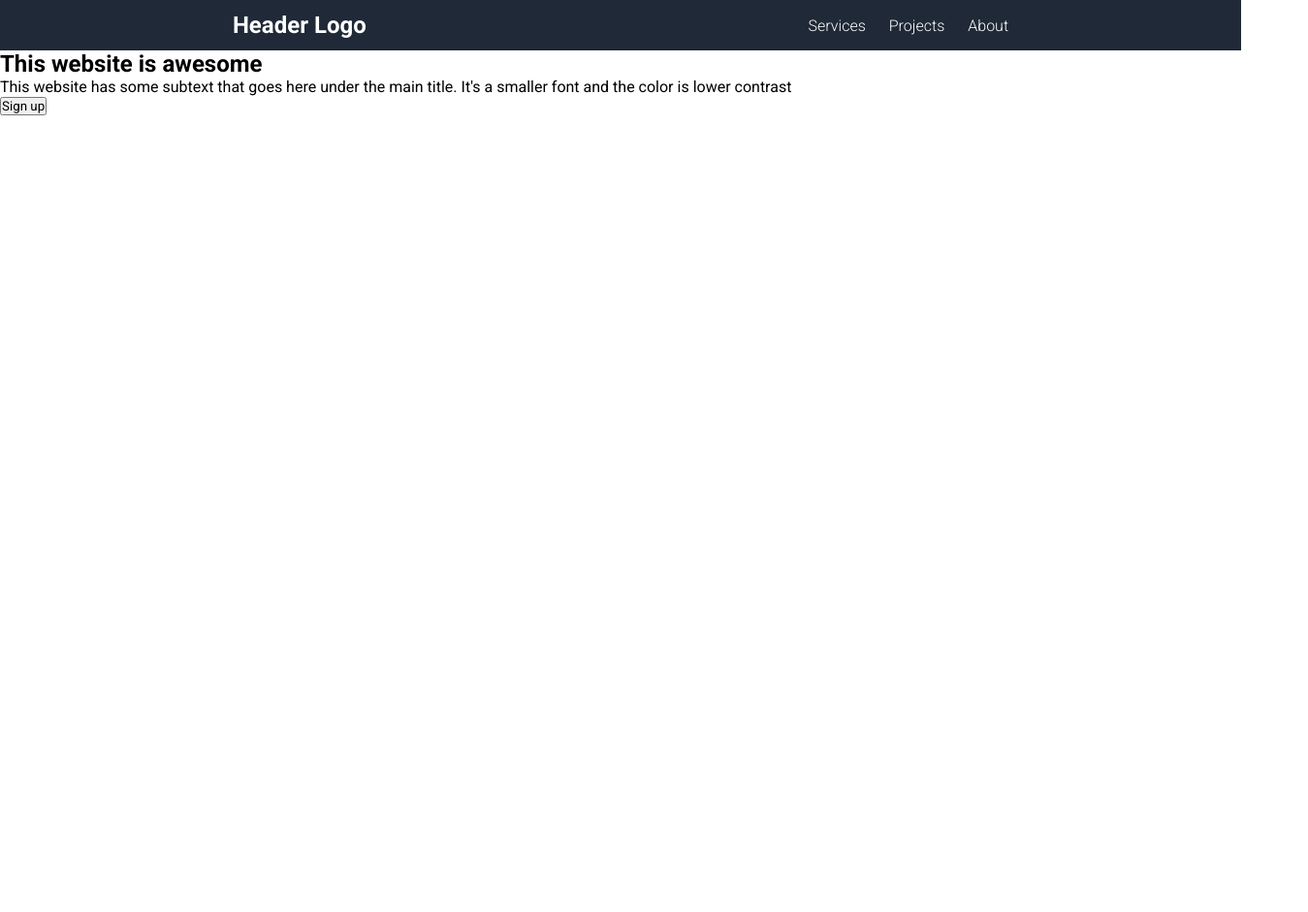
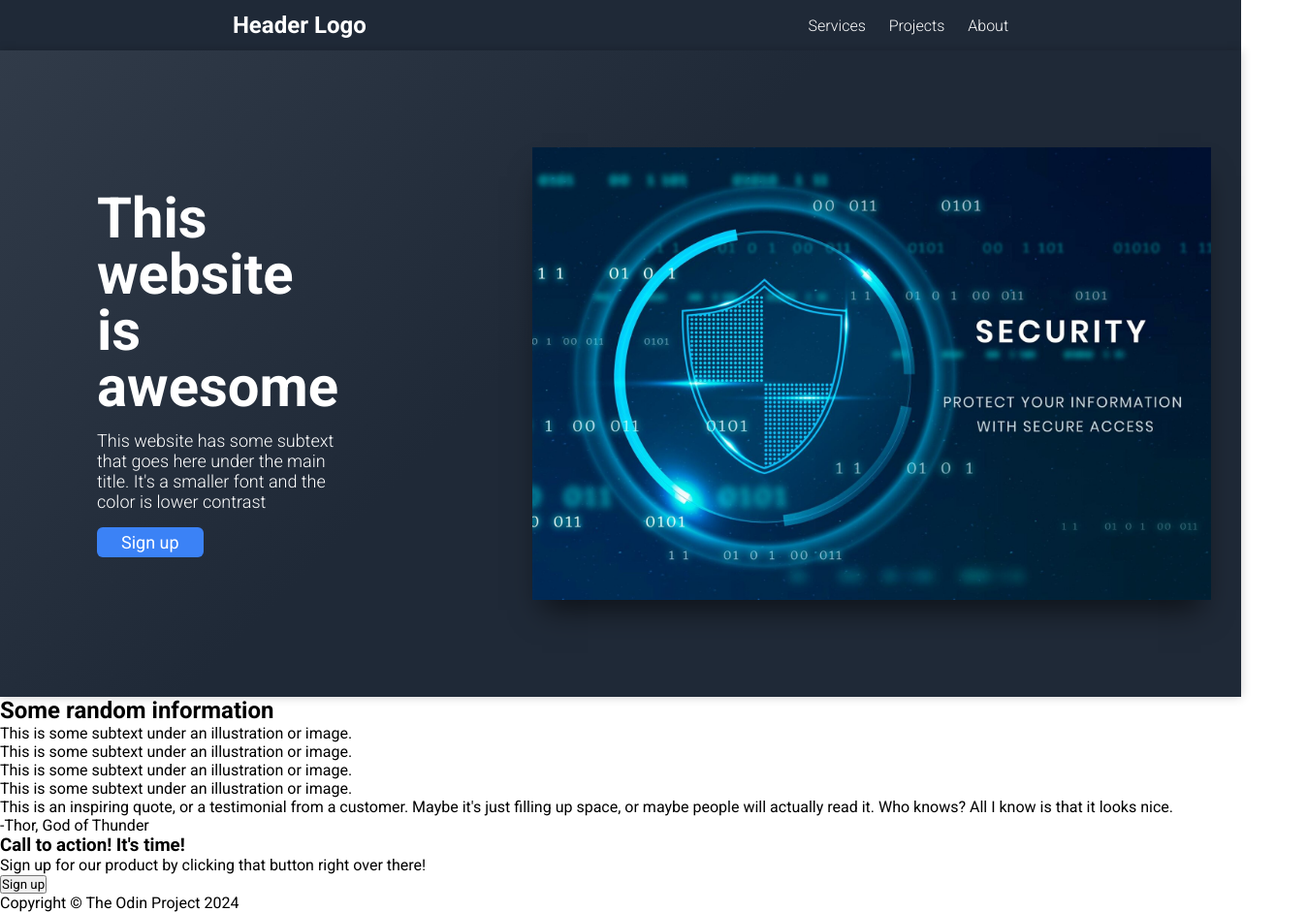
Before and after one commit to EduardErich/Landing-page-Odin-Project, a plain HTML site: page index.html in a window 1280 px wide. Shown: the whole page at 97% size, 1349 px wide, since content can reach past the window. Before the commit the page ends 800 px from the top, so only its background shows below. Drawn offline with Linux system fonts and the light colour scheme.

Commit message:
Add all remaining HTML pages and CSS to header.

```diff
--- a/index.html
+++ b/index.html
@@ -32,15 +32,54 @@
     <header class="header">
         <div class="container">
             <div class="title">
-                <h2>This website is awesome</h2>
+                <h1>This website is awesome</h1>
                 <p>This website has some subtext that goes here under the main title. It's a smaller font and the color is lower contrast</p>
                 <button class="button">Sign up</button>
             </div>
-            <div class="img"></div>
+            <div class="img"><img src="img/img-01.png" alt="" title="Web security"></div>
         </div>
     </header>
 
+    <section class="boxes">
+        <div class="container">
+            <div class="title"><h2>Some random information</h2></div>
+            <div class="box">
+                <div class="img"></div>
+                <p>This is some subtext under an illustration or image.</p>
+            </div>
+            <div class="box">
+                <div class="img"></div>
+                <p>This is some subtext under an illustration or image.</p>
+            </div>
+            <div class="box">
+                <div class="img"></div>
+                <p>This is some subtext under an illustration or image.</p>
+            </div>
+            <div class="box">
+                <div class="img"></div>
+                <p>This is some subtext under an illustration or image.</p>
+            </div>
+        </div>
+    </section>
 
+    <section class="quote">
+        <p>This is an inspiring quote, or a testimonial from a customer. Maybe it's just filling up space, or maybe people will actually read it. Who knows? All I know is that it looks nice.</p>
+        <p>-Thor, God of Thunder</p>
+    </section>
+
+    <section class="banner">
+        <div class="promo">
+            <h3>Call to action! It's time!</h3>
+            <p>Sign up for our product by clicking that button right over there!</p>
+        </div>
+        <div class="button">
+            <button>Sign up</button>
+        </div>
+    </section>
+
+    <footer>
+        <p>Copyright © The Odin Project 2024</p>
+    </footer>
         <script src="" async defer></script>
     </body>
 </html>
--- a/style/style.css
+++ b/style/style.css
@@ -15,6 +15,9 @@ a {
     color: #fff;
     padding-bottom: 4px;
 }
+
+/* NAVBAR */
+
 
 .navbar .container {
     background-color: #1F2937;
@@ -40,3 +43,84 @@ a {
     border-bottom: 0.5px solid white;
     color: rgba(245, 245, 245, 0.789)
 }
+
+/* HEADER */
+
+.header img {
+    max-width: 700px;
+    height: auto;
+    display: flex;
+    justify-content: center;
+    align-items: center;
+    margin: 100px;
+    flex: 1 0 auto;
+    box-shadow: rgba(0, 0, 0, 0.576) 0px 20px 30px -10px;
+}
+
+.header h1 {
+    font-size: 58px;
+    font-weight: bolder;
+    color:#fff;
+    line-height: 1;
+}
+
+.header p {
+    color:#fff;
+    font-weight: 300;
+    font-size: 18px;
+}
+
+.header .button {
+    background-color: #3B82F6;
+    color:#fff;
+    outline: none;
+    border: none;
+    border-radius: 6px;
+    padding: 5px 25px;
+    align-self: flex-start;
+    font-size: 18px;
+}
+
+.header .button:hover {
+    cursor: pointer;
+    background-color: #2959a4;
+}
+
+.header .container {
+    background: rgb(31,41,55);
+    background: linear-gradient(315deg, rgba(31,41,55,1) 56%, rgba(49,59,73,1) 100%);
+    display: flex;
+    justify-content: space-around;
+    align-items: center;
+    box-shadow: 0 0px 10px 0 rgba(0, 0, 0, 0.2);
+}
+
+.header .title {
+    display: flex;
+    flex-direction: column;
+    justify-content: center;
+    margin: 20px 100px;
+    gap: 1rem;
+}
+
+@media (max-width: 768px) {
+    .header .container {
+        flex-direction: column;
+        padding-top: 100px;
+        text-align: center;
+    }
+
+    .header .title {
+        width: 80%;
+        margin-bottom: 0;
+    }
+
+    .header .button {
+        align-self: center;
+    }
+
+    .header img {
+        width: 95%;
+        margin: 50px auto 100px auto;
+    }
+}
```
Also changed, not shown: img/img-01.png (added).
